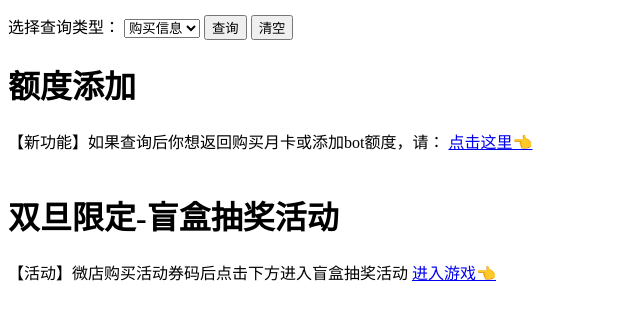
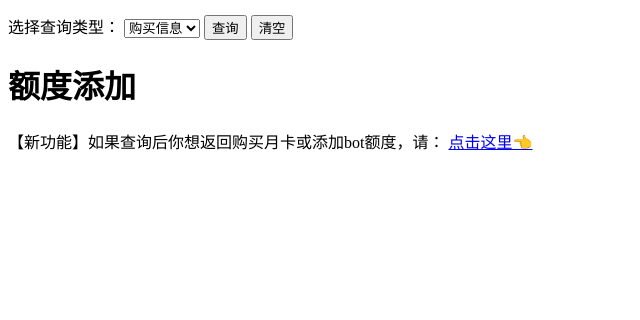
Before and after one commit to chenovopride/ChatailoverWebs, a Flask app: page / in a window 1280 px wide. Shown: the part 280-600 px from the top of the page, without its empty margins (0-640 px from the left). Run offline with Flask 3, Linux system fonts and the light colour scheme.

Commit message:
0109cz:关闭盲盒活动链接

```diff
--- a/web_search/templates/index.html
+++ b/web_search/templates/index.html
@@ -62,11 +62,5 @@
     <label>【新功能】如果查询后你想返回购买月卡或添加bot额度，请： </label>
     <a href="http://101.42.170.17:5000">点击这里👈</a>
     <br><br>
-    <h1>双旦限定-盲盒抽奖活动</h1>
-    <label>【活动】微店购买活动券码后点击下方进入盲盒抽奖活动</label>
-    <a href="http://49.233.190.253:3002/">进入游戏👈</a>
-    <script src="/static/js/script.js"></script>
-    <br><br>
-    <br><br>
 </body>
 </html>
--- a/web_verify/templates/index.html
+++ b/web_verify/templates/index.html
@@ -95,11 +95,5 @@
     <a href="http://101.42.170.17:5001/">点击这里👈</a>
     <script src="/static/js/script.js"></script>
     <br><br>
-    <h1>双旦限定-盲盒抽奖活动</h1>
-    <label>【活动】微店购买活动券码后点击下方进入盲盒抽奖活动</label>
-    <a href="http://49.233.190.253:3002/">进入游戏👈</a>
-    <script src="/static/js/script.js"></script>
-    <br><br>
-    <br><br>
 </body>
 </html>
```
